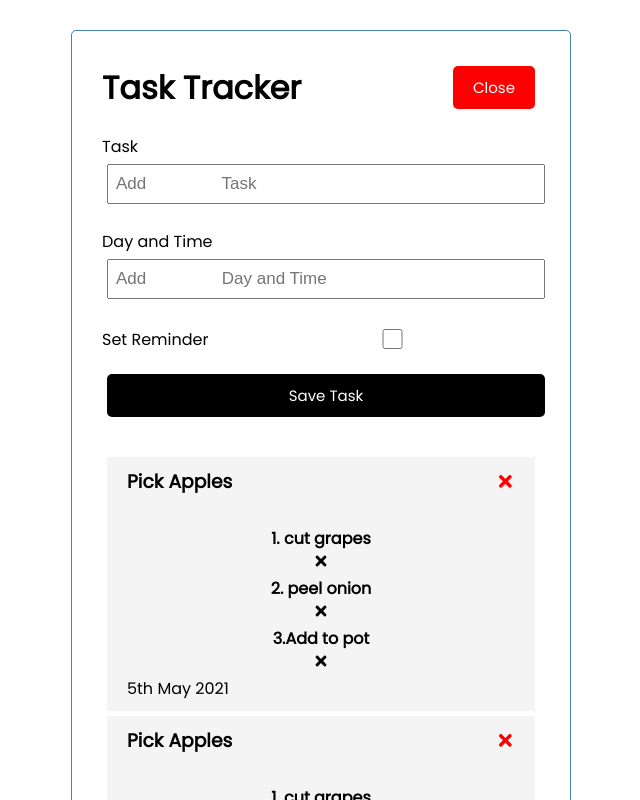
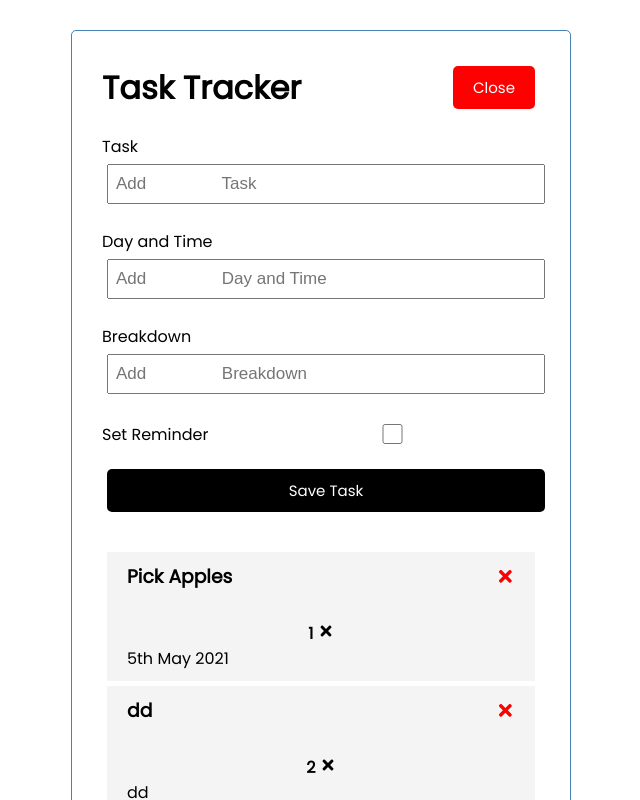
Before and after one commit to jasn9776/-Hacktistic-Task-manager, a React (Create React App) app in the folder task-tracker/: page / in a window 1280 px wide. Both pictures are taken after a click on the button "Add". Shown: the top 800 px of the page, without its empty margins (319-959 px from the left). Built offline with nearby package versions, Linux system fonts and the light colour scheme; data requests are answered from the project's data file.

Commit message:
made breakdown display id

```diff
--- a/task-tracker/db.json
+++ b/task-tracker/db.json
@@ -4,31 +4,29 @@
       "text": "Pick Apples",
       "day": "5th May 2021",
       "reminder": false,
+      "id": 1
+    },
+    {
+      "text": "dd",
+      "day": "dd",
+      "reminder": false,
+      "breakdown": "dd",
+      "id": 2
+    }
+  ],
+  "breakdowns": [
+    {
       "id": 1,
       "breakdown": [
-        "1. cut grapes",
-        "2. peel onion",
-        "3.Add to pot"
+        {
+          "id": 1,
+          "text": "1. cut grapes"
+        },
+        {
+          "id": 2,
+          "text": "2. cut Melons"
+        }
       ]
-    },
-    {
-      "text": "Pick Apples",
-      "day": "5th May 2021",
-      "reminder": false,
-      "id": 1,
-      "breakdown": [
-        "1. cut grapes",
-        "2. peel onion",
-        "3.Add to pot"
-      ]
-    }
-
-  ],
-  "comments": [
-    {
-      "id": 1,
-      "body": "some comment",
-      "postId": 1
     }
   ]
 }
--- a/task-tracker/src/components/AddTask.js
+++ b/task-tracker/src/components/AddTask.js
@@ -4,7 +4,9 @@ const AddTask = ({onAdd}) => {
 
     const [text, setText] = useState('');
     const [day, setDay] = useState('');
-    const [reminder, setReminder] = useState(false)
+    const [breakdown, setBreakdown] = useState('');
+    const [reminder, setReminder] = useState(false);
+
 
     const onSubmit = (e) => {
         e.preventDefault()
@@ -14,7 +16,7 @@ const AddTask = ({onAdd}) => {
             return
         }
 
-        onAdd({ text, day, reminder})
+        onAdd({ text, day, reminder, breakdown})
 
         setText('')
         setDay('')
@@ -37,6 +39,12 @@ const AddTask = ({onAdd}) => {
                 Day and Time' value={day} onChange={(e) =>
                     setDay(e.target.value)}/>
             </div>
+            <div className='form-control'>
+                <label>Breakdown</label>
+                <input type='text' placeholder='Add
+                Breakdown' value={breakdown} onChange={(e) =>
+                    setBreakdown(e.target.value)}/>
+            </div>
             <div className='form-control
             form-control-check'>
                 <label>Set Reminder</label>
--- a/task-tracker/src/components/Breakdown.js
+++ b/task-tracker/src/components/Breakdown.js
@@ -2,19 +2,15 @@ import {Link} from 'react-router-dom'
 import Button from './Button'
 import { FaTimes } from 'react-icons/fa'
 
-const Breakdown = ({breakdown}) => {
+const Breakdown = ({id}) => {
+    console.log(id)
     return (
         <footer>
-            {breakdown.map((subtask) => (
-                <>
-                <p>
-                    {`${subtask} `}
-                </p>
+
+                    {`${id} `}
                 {/* <Button color='green' text='Close' onClick={onAdd}/>  */}
                 <FaTimes/>
-                </>
 
-            ))}
         </footer>
     )
 }
--- a/task-tracker/src/components/Task.js
+++ b/task-tracker/src/components/Task.js
@@ -4,6 +4,8 @@ import App from '../App'
 import Footer from './Footer'
 import Breakdown from './Breakdown'
 const Task = ({task, onDelete, onToggle}) => {
+
+
     return (
         <div className={`task ${task.reminder ?
         'reminder' : ''}`} onDoubleClick={() =>
@@ -13,7 +15,7 @@ const Task = ({task, onDelete, onToggle}) => {
                 'red', cursor: 'pointer'}} onClick={() => onDelete(task.id)} />
             </h3>
             <h4>    {task.reminder ?
-        'reminder' : <Breakdown breakdown={task.breakdown} >  </Breakdown>    }</h4>
+        'reminder' : <Breakdown id={task.id} >  </Breakdown>    }</h4>
             <p> {task.day}</p>
         </div>
     )
```
